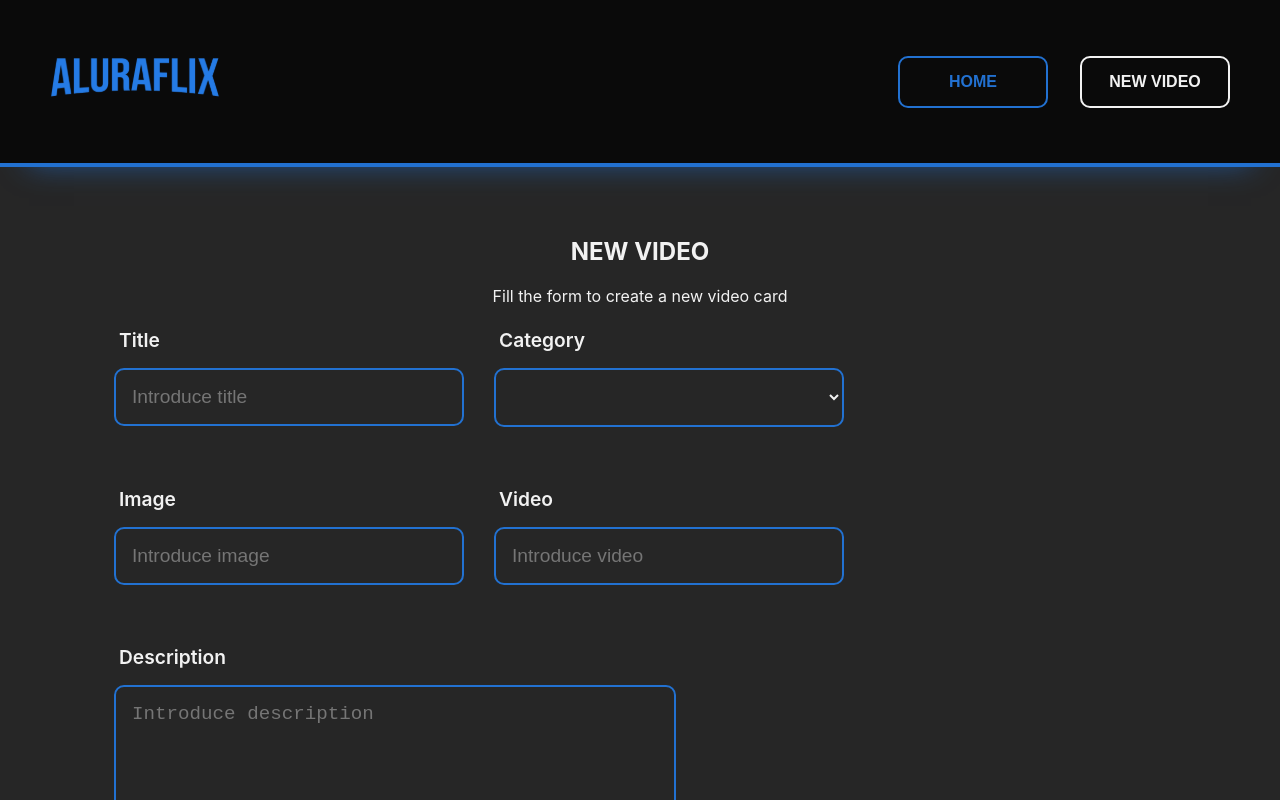
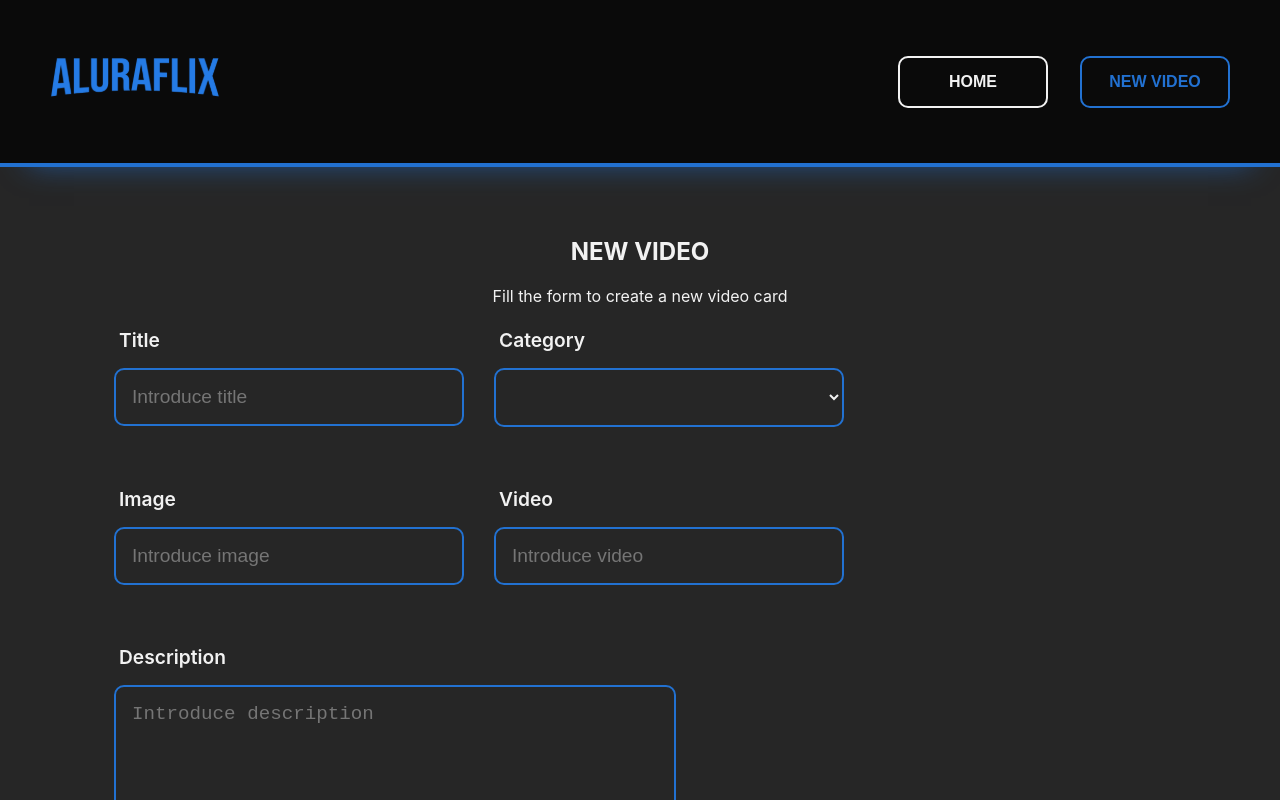
Before and after one commit to AbrahamOliden/aluraflix, a React (Vite) app: page /new-video in a window 1280 px wide. Shown: the top 800 px of the page. Built offline with nearby package versions, Linux system fonts and the light colour scheme.

Commit message:
StyledButton changes color based on location

```diff
--- a/src/components/Header/index.jsx
+++ b/src/components/Header/index.jsx
@@ -1,6 +1,7 @@
 import styled from "styled-components";
 import { StyledButton } from "../Button";
-import { Link } from "react-router-dom";
+import { Link, useLocation } from "react-router-dom";
+import { useEffect } from "react";
 
 const StyledHeader = styled.header`
     display: flex;
@@ -28,6 +29,9 @@ const StyledHeader = styled.header`
 `;
 
 function Header() {
+
+    const location = useLocation().pathname;
+
     return (
         <StyledHeader id="header" >
             <h1>
@@ -40,12 +44,12 @@ function Header() {
                 <ul>
                     <li>
                         <Link to="/">
-                            <StyledButton $active={true} >Home</StyledButton>
+                            <StyledButton $active={location === "/"} >Home</StyledButton>
                         </Link>
                     </li>
                     <li>
                         <Link to="/new-video" >
-                            <StyledButton>New video</StyledButton>
+                            <StyledButton $active={location === "/new-video"} >New video</StyledButton>
                         </Link>
                     </li>
                 </ul>
```
